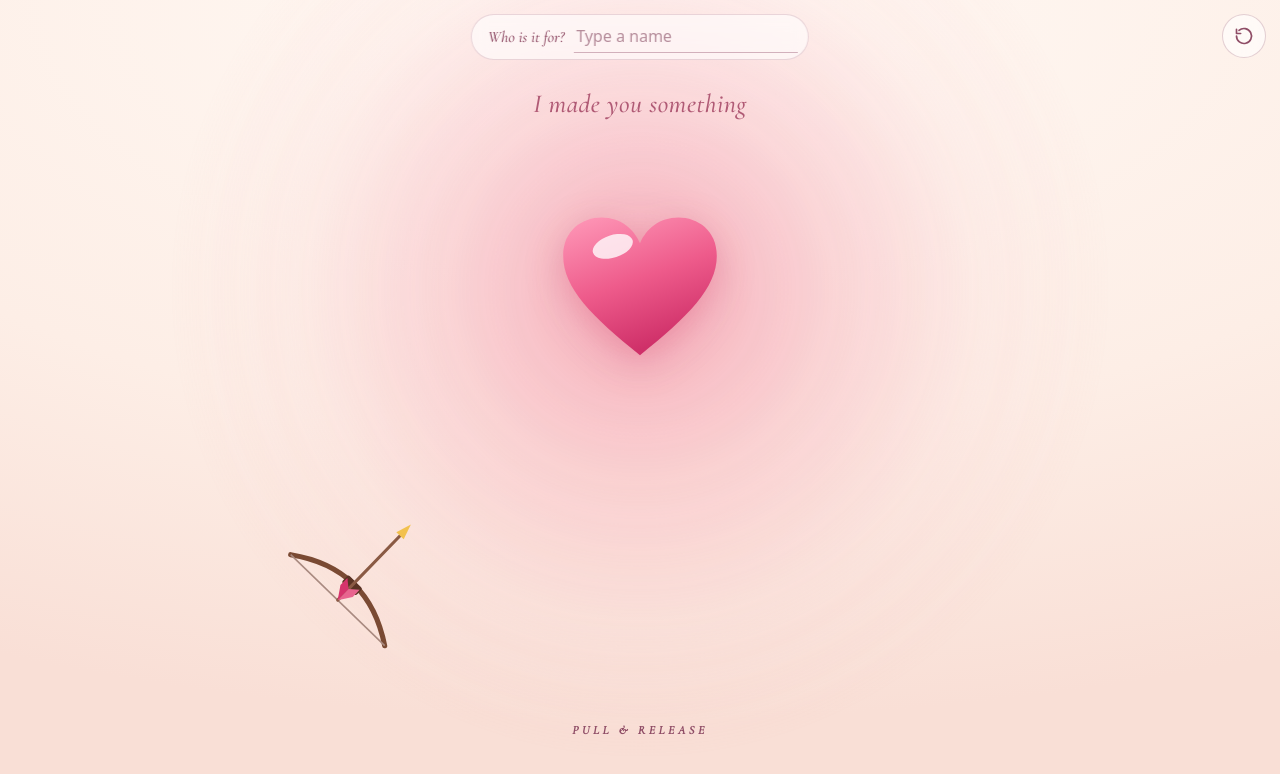
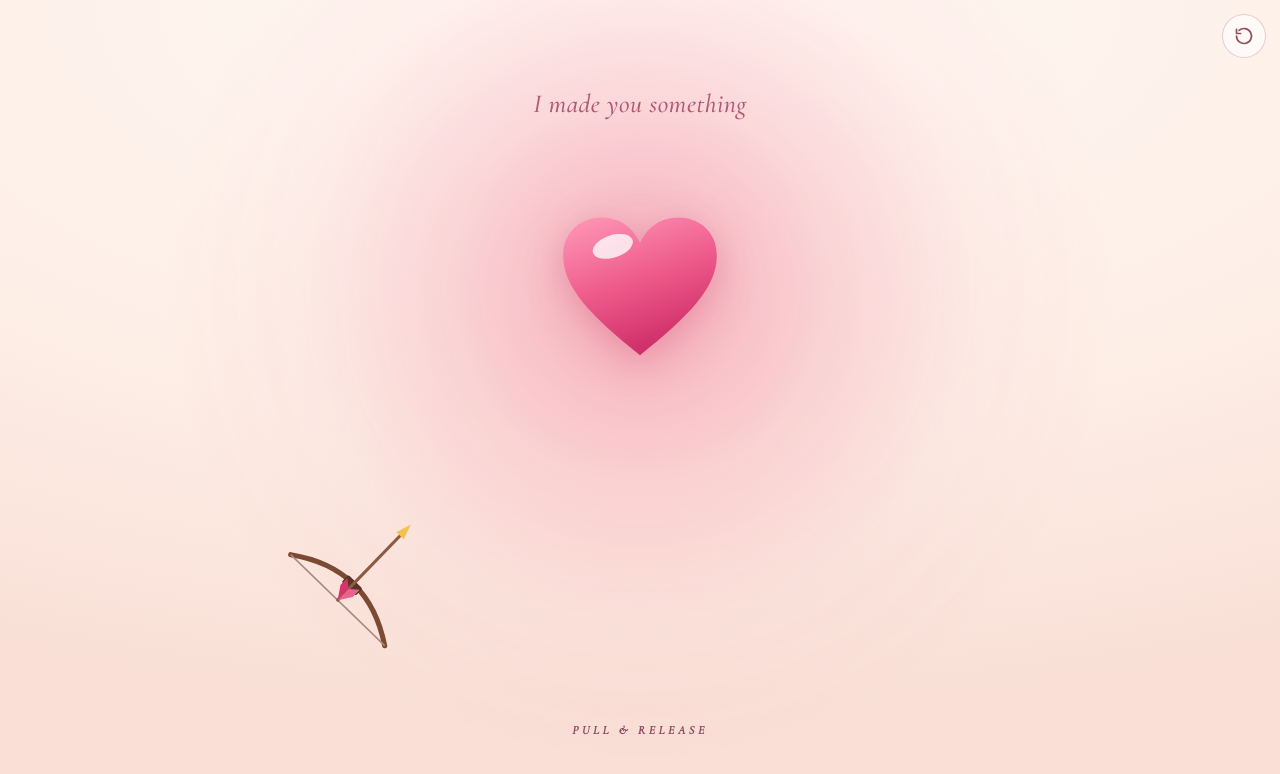
Before and after one commit to fanfaoh/index.html, a plain HTML site: page index.html in a window 1280 px wide. Drawn offline with nearby package versions, Linux system fonts and the light colour scheme.

Commit message:
Update index.html

```diff
--- a/index.html
+++ b/index.html
@@ -1,6 +1,11 @@
-<!doctype html><html><head><meta charset=utf8><meta name=viewport content="width=device-width,initial-scale=1,viewport-fit=cover"><style>:root{color-scheme:light;box-sizing:border-box;padding-top:env(safe-area-inset-top,0px);padding-bottom:env(safe-area-inset-bottom,0px)}html{scroll-padding-top:env(safe-area-inset-top,0px)}body{margin:0;padding:0;font:14px -apple-system,BlinkMacSystemFont,sans-serif;background:#fff;color:#000}img{max-width:100%}[hidden]:not([hidden=until-found i]){display:none!important}</style></head><body>
-<title>Happy birthday </title>
-<meta name="claude:viewport-fit-sides" content="cover">
+<!doctype html>
+<html lang="en">
+<head>
+<meta charset="utf-8">
+<meta name="viewport" content="width=device-width, initial-scale=1, viewport-fit=cover">
+<title>Happy Birthday</title>
+<link rel="preconnect" href="https://fonts.googleapis.com">
+<link rel="preconnect" href="https://fonts.gstatic.com" crossorigin>
 <link rel="stylesheet" href="https://fonts.googleapis.com/css2?family=Abril+Fatface&family=Cormorant+Garamond:ital,wght@0,600;1,400;1,500&family=Great+Vibes&display=swap">
 <style>
 /* Layout: one rounded card centered on a dark plum page. Four scenes stack inside it
@@ -83,21 +88,13 @@ body{margin:0;background:var(--page);color:var(--page-ink);font-family:var(--ui)
 @media (max-aspect-ratio:11/10){.panel{width:100%;bottom:max(4%,calc(18px + env(safe-area-inset-bottom,0px)));text-align:center;background:none;padding-inline:5cqw}}
 
 /* controls */
-.namebar{position:absolute;z-index:8;left:50%;top:calc(14px + env(safe-area-inset-top,0px));transform:translateX(-50%);display:flex;align-items:center;gap:10px;
-  max-width:calc(100% - 128px);padding:6px 10px 6px 16px;border-radius:999px;background:rgba(255,255,255,.6);
-  -webkit-backdrop-filter:blur(8px);backdrop-filter:blur(8px);border:1px solid rgba(143,77,102,.2);transition:opacity .4s}
-.stage.go .namebar{opacity:0;pointer-events:none}
-.namebar label{font:italic 500 16px/1 var(--serif);color:var(--plum);white-space:nowrap}
-.namebar input{min-width:0;width:min(220px,44cqw);border:0;border-bottom:1px solid rgba(143,77,102,.4);background:transparent;padding:6px 2px;
-  font:500 16px/1.2 var(--ui);color:#5a2540;border-radius:0}
-.namebar input::placeholder{color:#b58c9a}
-.namebar input:focus-visible{outline:none;border-bottom-color:var(--rose)}
 .replay{position:absolute;z-index:8;top:calc(14px + env(safe-area-inset-top,0px));right:max(14px,env(safe-area-inset-right,0px));width:44px;height:44px;border-radius:50%;
   border:1px solid rgba(143,77,102,.25);background:rgba(255,255,255,.6);-webkit-backdrop-filter:blur(8px);backdrop-filter:blur(8px);color:var(--plum);cursor:pointer;display:grid;place-items:center;padding:0}
 .replay:hover{background:rgba(255,255,255,.85)}
 .replay:focus-visible{outline:2px solid var(--gold);outline-offset:2px}
 </style>
-
+</head>
+<body>
 <main class="wrap">
   <div id="stage" class="stage" tabindex="0" role="application" aria-label="Birthday card. Pull the bow back and release, or press Enter, to begin.">
     <section id="s1" class="scene s1">
@@ -145,7 +142,6 @@ body{margin:0;background:var(--page);color:var(--page-ink);font-family:var(--ui)
     </svg>
     <div id="fx"></div>
     <div id="grab" class="grab"></div>
-    <div class="namebar"><label for="nm">Who is it for?</label><input id="nm" maxlength="24" placeholder="Type a name" autocomplete="off" enterkeyhint="done"></div>
     <button id="again" class="replay" type="button" aria-label="Replay"><svg width="20" height="20" viewBox="0 0 24 24" fill="none" stroke="currentColor" stroke-width="2" stroke-linecap="round" stroke-linejoin="round" aria-hidden="true"><path d="M3 12a9 9 0 1 0 3-6.7"/><path d="M3 4v5h5"/></svg></button>
     <div id="ball" class="orb" hidden></div>
     <div id="barT" class="bar-t"></div><div id="barB" class="bar-b"></div>
@@ -158,7 +154,7 @@ body{margin:0;background:var(--page);color:var(--page-ink);font-family:var(--ui)
 const $=s=>document.querySelector(s);
 const stage=$('#stage'),s1=$('#s1'),s2=$('#s2'),s3=$('#s3'),sk=$('#sk'),fx=$('#fx'),ball=$('#ball'),flash=$('#flash'),
   grab=$('#grab'),heartEl=$('#heartSvg'),glow=$('#glow'),bowG=$('#bow'),strEl=$('#str'),arrowG=$('#arrow'),
-  bars=[$('#barT'),$('#barB')],cv=$('#tree'),ctx=cv.getContext('2d'),sub=$('#sub'),nm=$('#nm');
+  bars=[$('#barT'),$('#barB')],cv=$('#tree'),ctx=cv.getContext('2d'),sub=$('#sub');
 const reduce=matchMedia('(prefers-reduced-motion: reduce)').matches;
 let W=0,H=0,S=1,B={x:0,y:0},Hc={x:0,y:0},ang=0,dir={x:1,y:0},run=0,phase='idle',p=0,drag=null,raf=0;
 const clamp=(v,a,b)=>Math.min(b,Math.max(a,v));
@@ -464,34 +460,27 @@ grab.addEventListener('pointercancel',()=>{
   const p0=p;p=0;tween(160,k=>layout(p0*(1-k)));
 });
 stage.addEventListener('keydown',e=>{
-  if(e.target===nm)return;
   if(e.key==='Enter'||e.key===' '){e.preventDefault();autoShot()}
 });
 $('#again').addEventListener('click',reset);
+const NAME='Bishnu';
 function applyName(){
-  const v=nm.value.trim().replace(/\s+/g,' ');
   const line=$('.nameline'),n3=$('#nm3');
-  line.hidden=!v;n3.hidden=!v;
-  $('#nm2').textContent=v;n3.textContent=v;
-  stage.style.setProperty('--nr',Math.min(.6,9/Math.max(v.length,1)));
-  stage.style.setProperty('--len',Math.max(v.length,1));
+  line.hidden=false;n3.hidden=false;
+  $('#nm2').textContent=NAME;n3.textContent=NAME;
+  stage.style.setProperty('--nr',.6);
+  stage.style.setProperty('--len',NAME.length);
   sub.textContent='this one\'s for you';
-  try{
-    const hv=v.replace(/ /g,'-');
-    if(/^[A-Za-z0-9-]*$/.test(hv)&&hv!==location.hash.slice(1))history.replaceState(null,'',hv?'#'+hv:location.pathname+location.search);
-  }catch(e){}
 }
-nm.addEventListener('input',applyName);
 let rt=0;
 new ResizeObserver(()=>{
   clearTimeout(rt);
   rt=setTimeout(()=>{metrics();if(phase==='tree')startTree(run,performance.now()-treeT0)},120);
 }).observe(stage);
-try{const hv=decodeURIComponent(location.hash.slice(1)).replace(/-/g,' ').slice(0,24);if(hv)nm.value=hv}catch(e){}
 applyName();
 reset();
 })();
 
 </script>
-
-</body></html>
+</body>
+</html>
```
